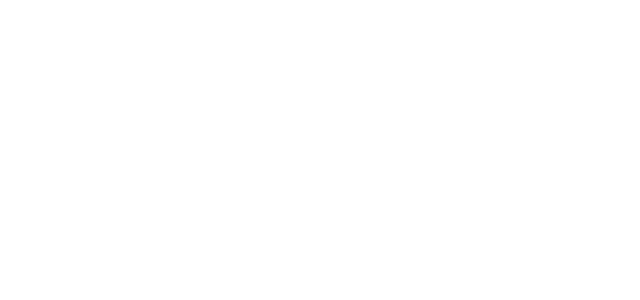
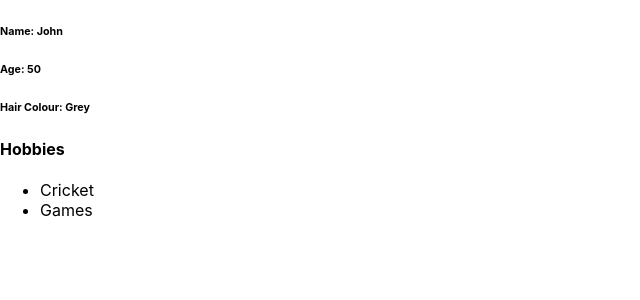
Before and after one commit to vigneshtj/react-components, a React (Create React App) app: page /simpleHOC in a window 1280 px wide. Before the commit this address had no page. Shown: the top 300 px of the page, without its empty margins (0-640 px from the left). Built offline with nearby package versions, Linux system fonts and the light colour scheme.

Commit message:
Simple HOC

```diff
--- a/src/App.js
+++ b/src/App.js
@@ -8,6 +8,7 @@
 import ModalParent from "./Components/ControlledModal/ModalParent";
 import UnOnboardParent from "./Components/UnOnboard/UnOnboardParent";
 import ConboardParent from "./Components/Conboard/ConboardParent";
+import SimpleHOCParent from "./Components/HigherOrderComponents/Simple/SimpleHOCParent";
 
 function App() {
   return (
@@ -23,6 +24,7 @@
           <Route path="/cform" element={<ControlledForm />} />
           <Route path="/uonboard" element={<UnOnboardParent />} />
           <Route path="/conboard" element={<ConboardParent />} />
+          <Route path="/simpleHOC" element={<SimpleHOCParent />} />
         </Routes>
       </BrowserRouter>
     </div>
--- /dev/null
+++ b/src/Components/HigherOrderComponents/Simple/SimpleHOCParent.js
@@ -0,0 +1,17 @@
+import UserInfo from "./UserInfo";
+import printProps from "./printProps";
+
+const UserInfoWrapped = printProps(UserInfo);
+
+function SimpleHOCParent() {
+  return (
+    <UserInfoWrapped
+      name={"John"}
+      age={50}
+      hairColor={"Grey"}
+      hobbies={["Cricket", "Games"]}
+    />
+  );
+}
+
+export default SimpleHOCParent;
--- /dev/null
+++ b/src/Components/HigherOrderComponents/Simple/UserInfo.js
@@ -0,0 +1,17 @@
+function UserInfo({ name, age, hairColor, hobbies }) {
+  return (
+    <>
+      <h6>Name: {name}</h6>
+      <h6>Age: {age}</h6>
+      <h6>Hair Colour: {hairColor}</h6>
+      <h4>Hobbies</h4>
+      <ul>
+        {hobbies.map((hobby) => (
+          <li>{hobby}</li>
+        ))}
+      </ul>
+    </>
+  );
+}
+
+export default UserInfo;
--- /dev/null
+++ b/src/Components/HigherOrderComponents/Simple/printProps.js
@@ -0,0 +1,8 @@
+const printProps = (Component) => {
+  return (props) => {
+    console.log(JSON.stringify(props));
+    return <Component {...props}></Component>;
+  };
+};
+
+export default printProps;
--- a/src/Components/Home.js
+++ b/src/Components/Home.js
@@ -36,6 +36,14 @@
           <Link to="/conboard">Controlled Onboarding Flow Pattern</Link>
           <span> Controlled Onboarding flow</span>
         </li>
+        <li>
+          <Link to="/simpleHOC">Simple HOC Pattern</Link>
+          <span>
+            {" "}
+            A HOC is a component that returns a component whereas regular
+            components returns JSX
+          </span>
+        </li>
       </ol>
     </>
   );
```
